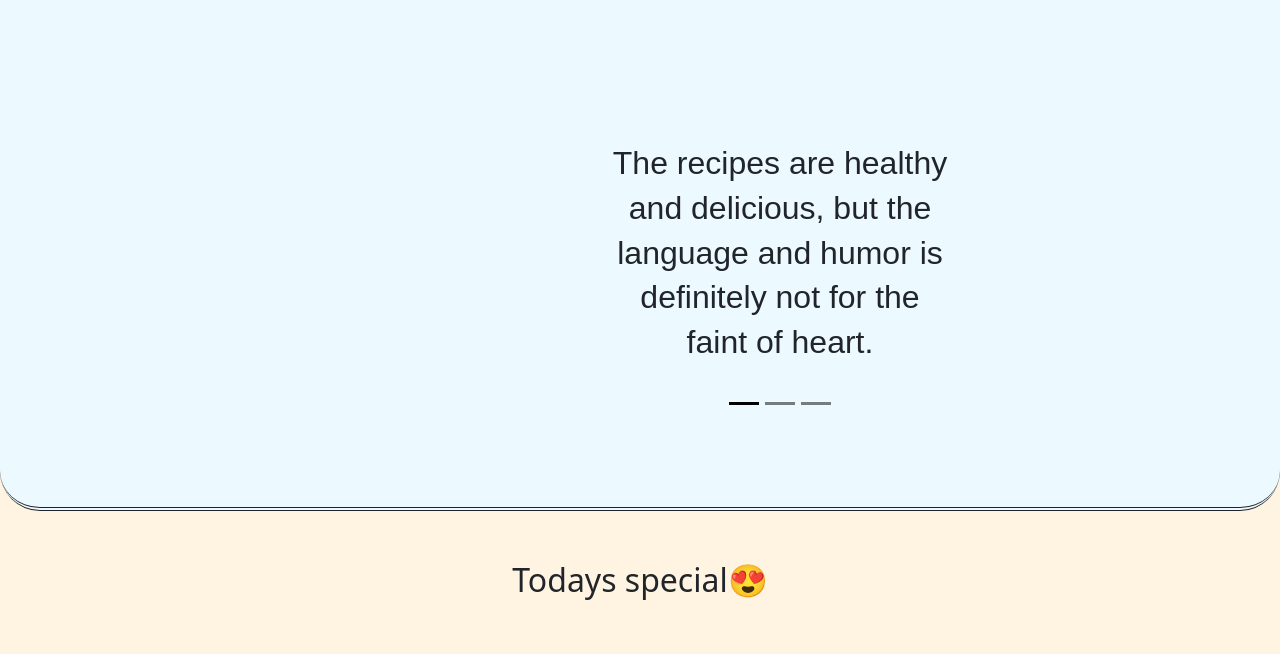
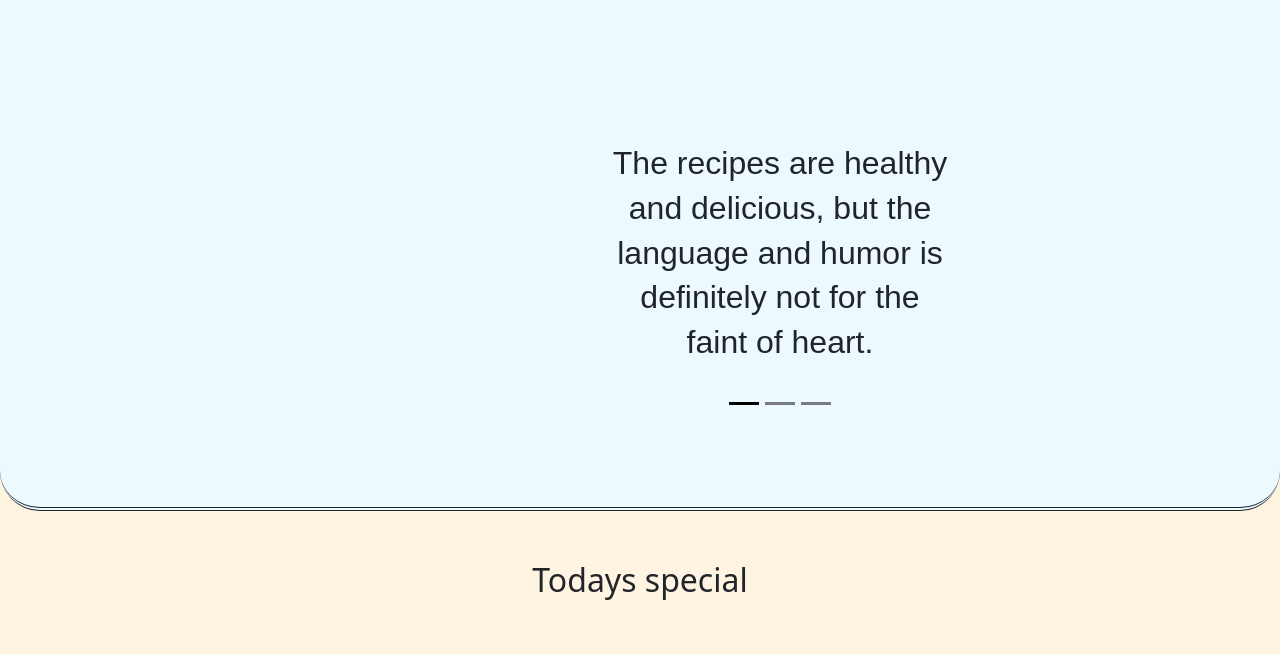
Before and after one commit to lukmaann/recipyy, a plain HTML site: page index.html in a window 1280 px wide. Shown: the part 89-743 px from the top of the page. Drawn offline with nearby package versions, Linux system fonts and the light colour scheme.

Commit message:
Update index.html

```diff
--- a/index.html
+++ b/index.html
@@ -139,7 +139,7 @@
 
 
   <div class="mid-div">
-    <h2>Todays special😍</h2>
+    <h2>Todays special</h2>
     <a href="recipies/breakfast.html"><img class="rec-img" src="images/recipy-images/pancakes.png " alt=""></a>
     <a href="recipies/breakfast.html"><img class="rec-img" src="images/recipy-images/cocktail.png" alt=""></a>
     <a href="recipies/breakfast.html"><img class="rec-img" src="images/recipy-images/noodles.png" alt=""></a>
```
